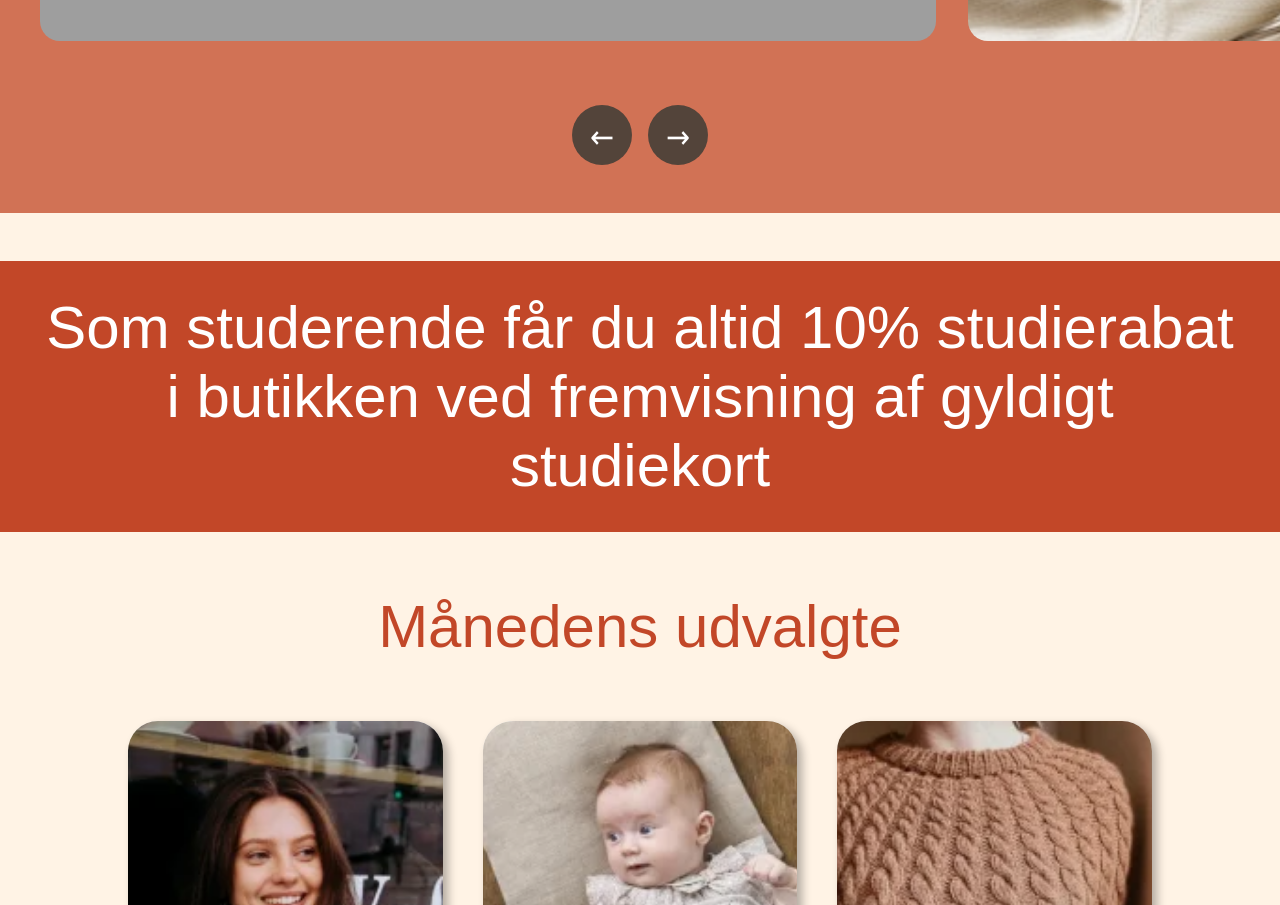
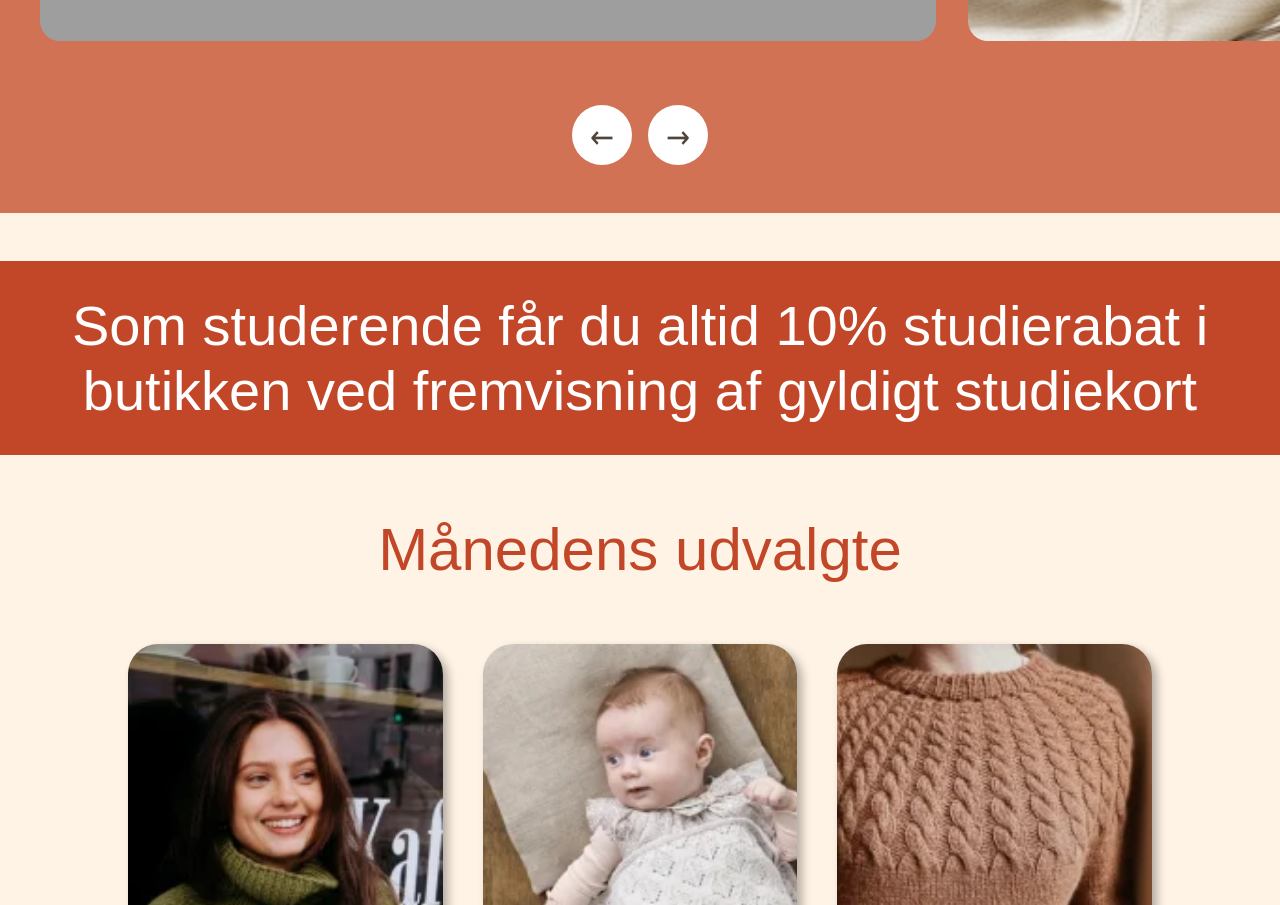
Before and after one commit to DanziiiiiM/DanziiiiiM.github.io, a plain HTML site: page index.html in a window 1280 px wide. Shown: the part 3965-4870 px from the top of the page. Drawn offline with Linux system fonts and the light colour scheme; grey boxes are pictures that could not be loaded; a web font is replaced by a local one.

Commit message:
update 1.0

```diff
--- a/style.css
+++ b/style.css
@@ -738,8 +738,8 @@ footer {
 }
 
 .scroll-btn {
-  background-color: var(--cta);
-  color: var(--white);
+  background-color: var(--white);
+  color: var(--cta);
   display: flex;
   align-items: center;
   justify-content: center;
@@ -751,7 +751,7 @@ footer {
   cursor: pointer;
 }
 .scroll-btn:hover {
-  background-color: var(--box);
+  background-color: var(--cta);
   color: var(--white);
 }
 .size {
@@ -762,8 +762,11 @@ footer {
   align-items: center;     /* lodret */
 }
 
-.rabat{
+.rabat h2{
   font-size: 3.75rem;
+}
+.rabat p {
+  font-size: 3.5rem;
 }
 .udvalg-container{
     display: grid;
```
